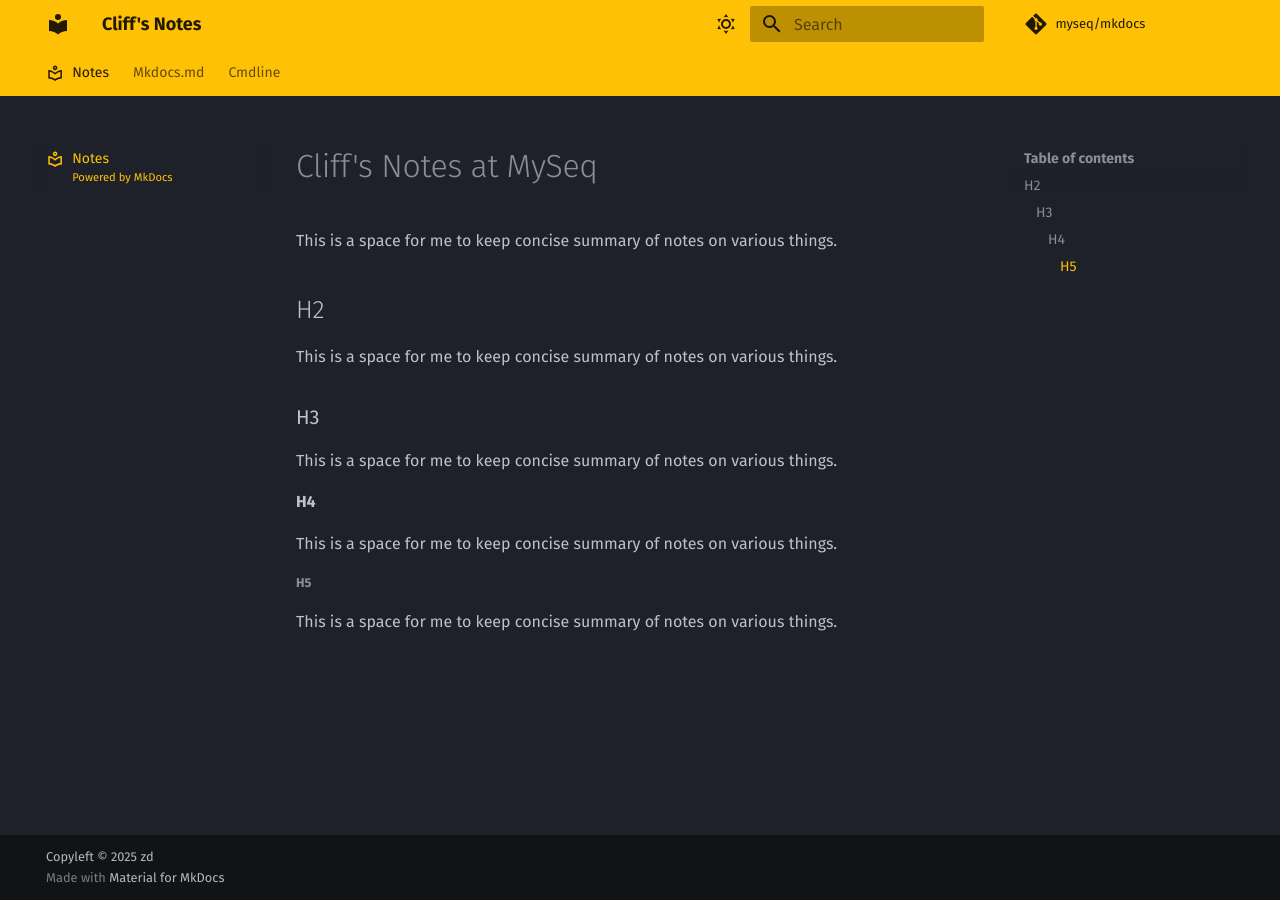
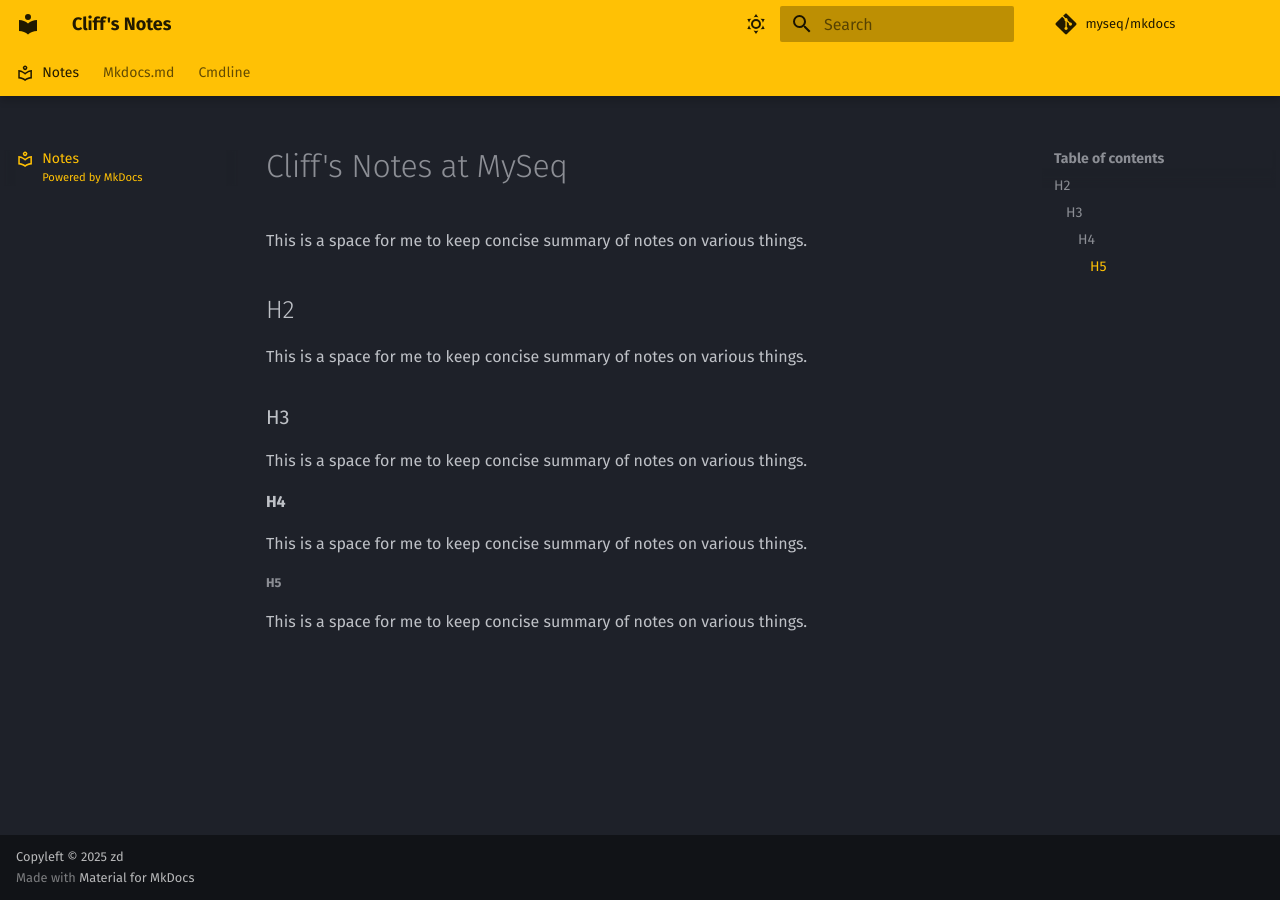
Before and after one commit to myseq/mkdocs, an MkDocs documentation site: the page built from docs/index.md, in a window 1280 px wide. Built offline with MkDocs 1.6.1 and Material for MkDocs 9.7.7, drawn with Linux system fonts in a browser that asks for light colours; comment, search, counter and statistics services are not loaded.

Commit message:
added navigation features

```diff
--- a/mkdocs.yml
+++ b/mkdocs.yml
@@ -42,4 +42,14 @@
   features:
     - search.suggest
     - search.highlight
-    - navigation.tabs
+    - navigation.tabs        ## Tab for top-level sections menu
+    - navigation.tabs.sticky ## Ensure header remain visible
+    - navigation.sections    ## 2nd level header
+    - navigation.tracking    ## Anchor tracking
+    - navigation.indexes     ## Attach index.md to sections
+
+
+
+
+extra_css:
+  - stylesheets/extra.css    ## For content area width extension
```
